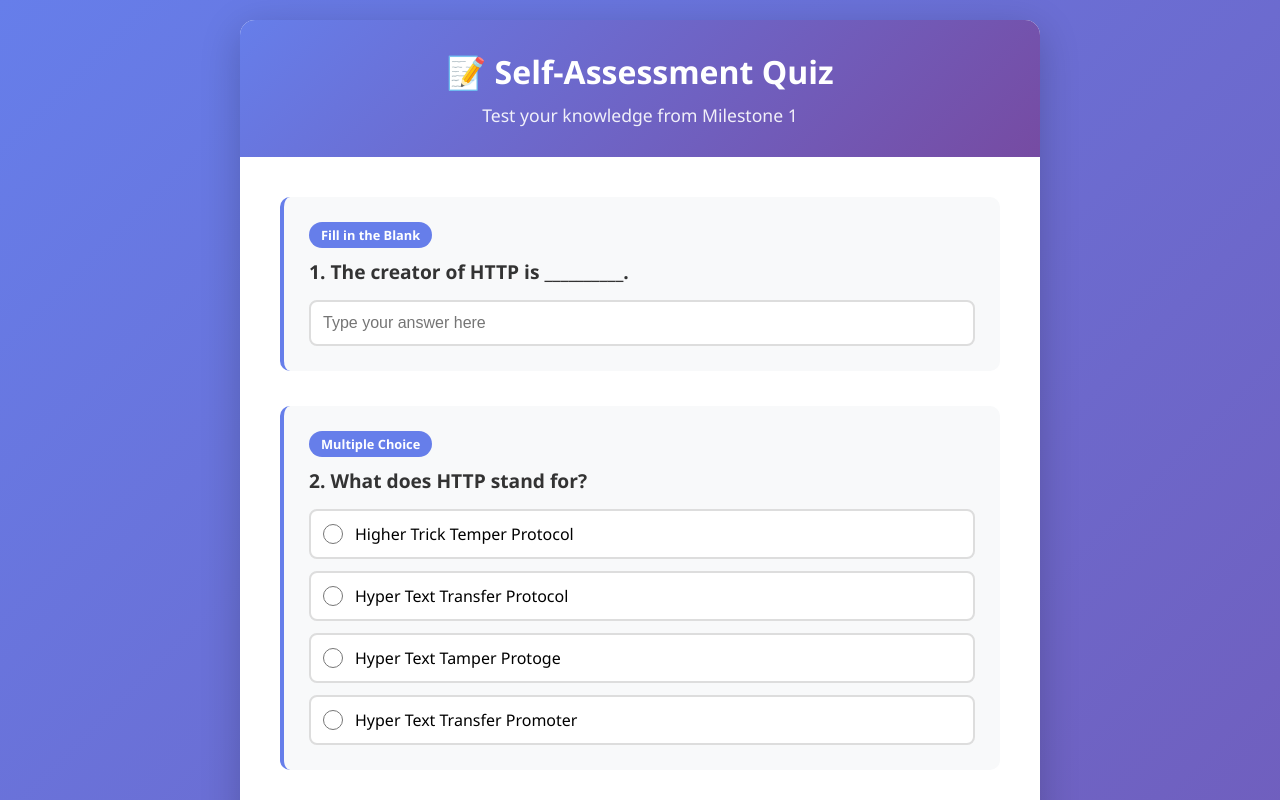
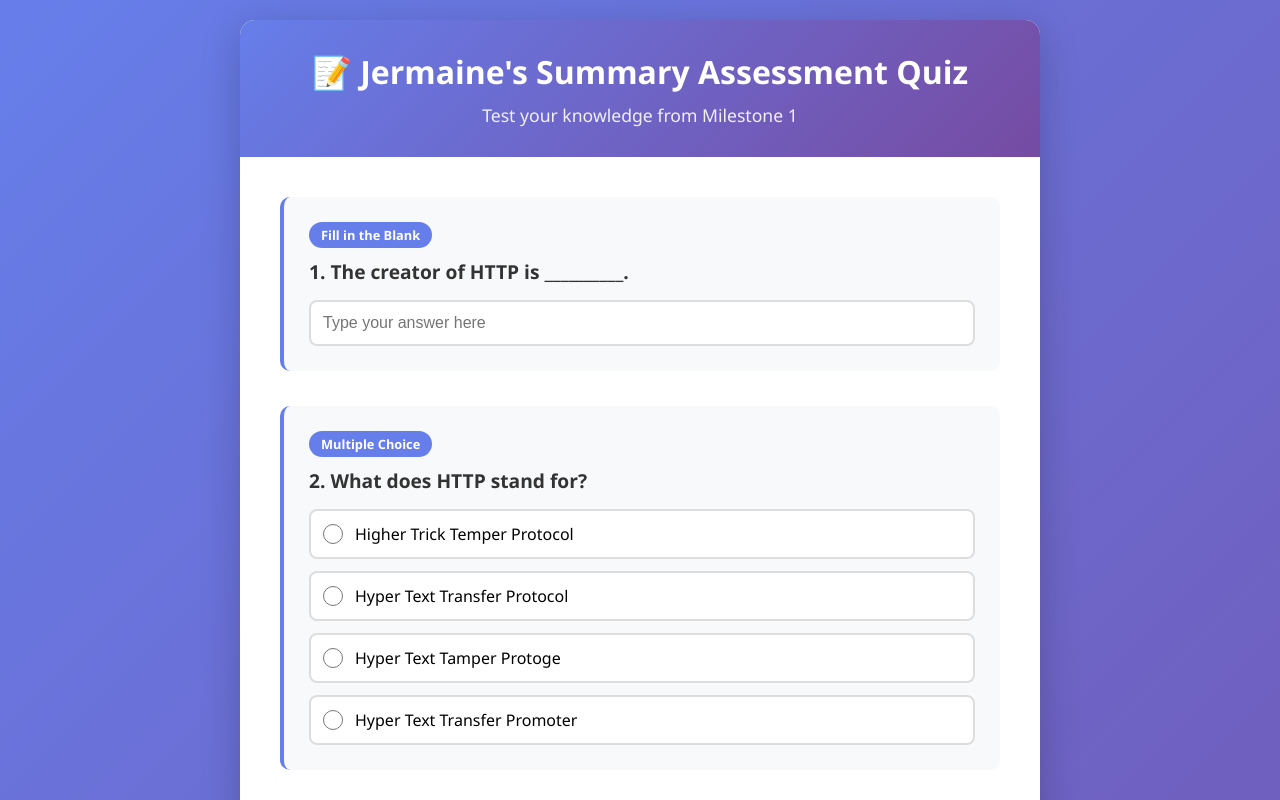
Before and after one commit to dmarocks123/IT3203-Milestone1, a plain HTML site: page jermaine-quiz.html in a window 1280 px wide. Shown: the top 800 px of the page. Drawn offline with Linux system fonts and the light colour scheme.

Commit message:
Update quiz title to Jermaine's Summary Assessment

```diff
--- a/jermaine-quiz.html
+++ b/jermaine-quiz.html
@@ -279,7 +279,7 @@
 <body>
     <div class="container">
         <div class="header">
-            <h1>📝 Self-Assessment Quiz</h1>
+            <h1>📝 Jermaine's Summary Assessment Quiz</h1>
             <p>Test your knowledge from Milestone 1</p>
         </div>
 
```
